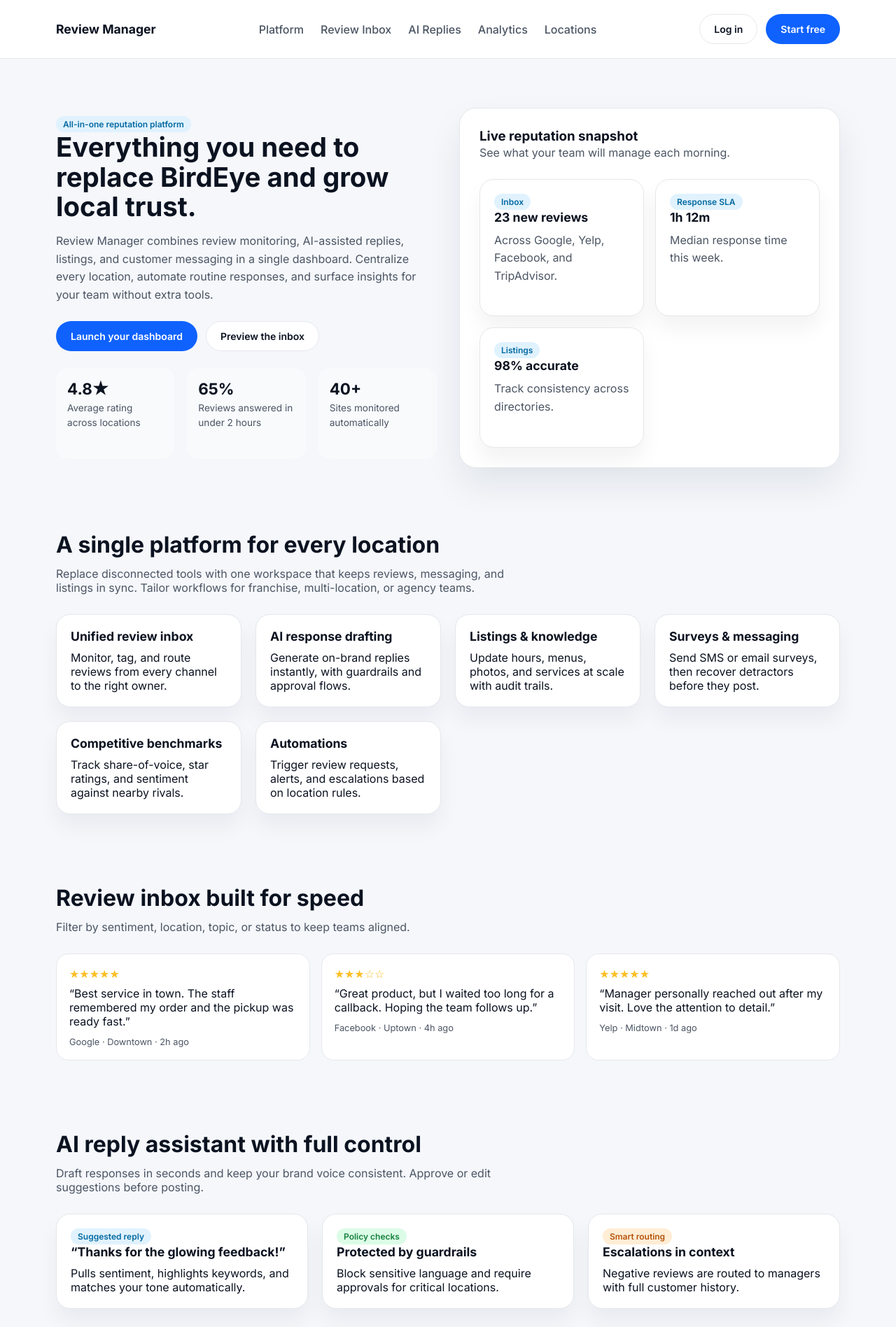
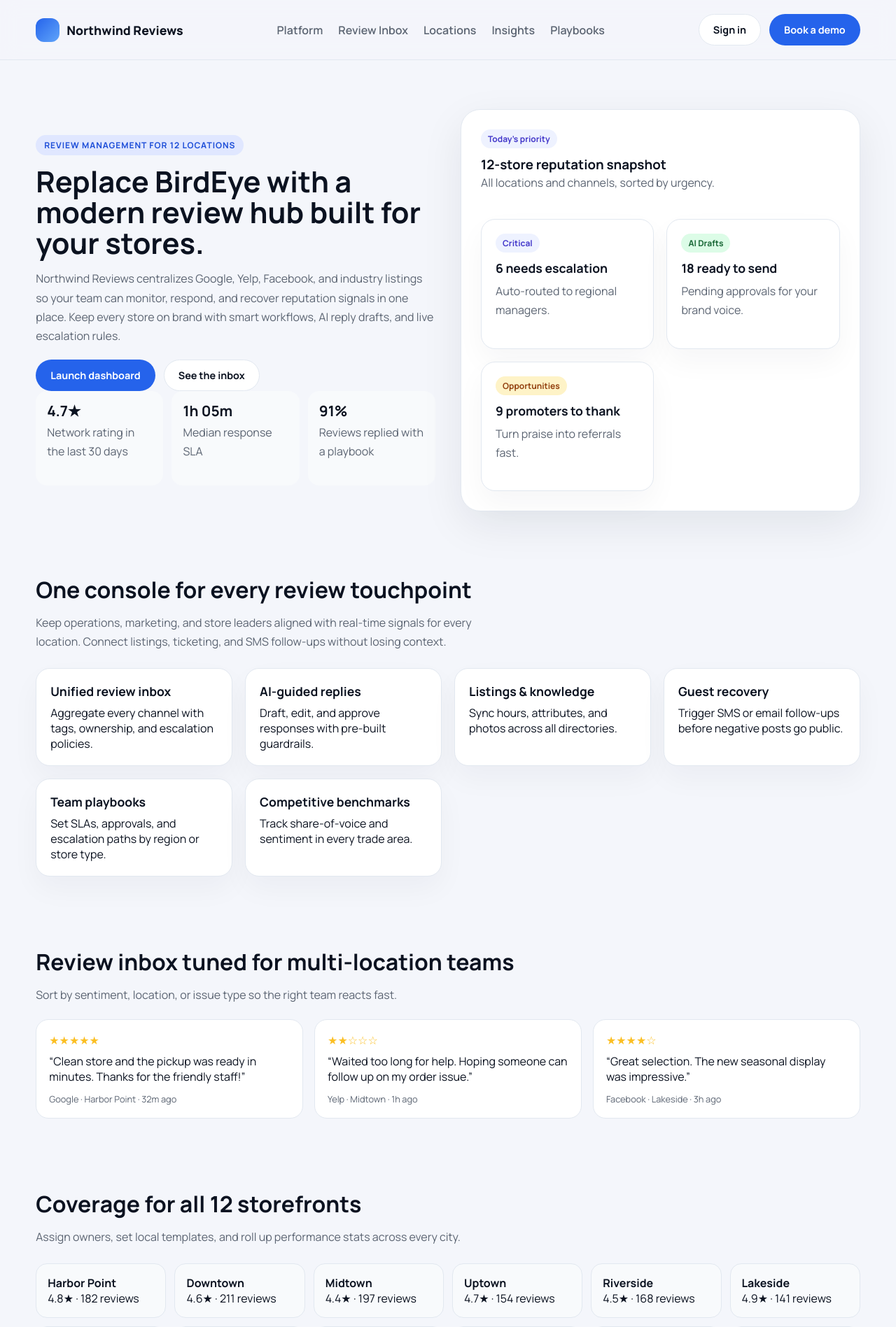
Before and after one commit to Brytonb16/Review-manager, a Python web app: template app/templates/index.html in a window 1280 px wide. Shown: the top 1897 px of the page at 70% size. Run offline with Jinja, Linux system fonts and the light colour scheme; the template is opened without the code that fills it, so the values that code supplies are empty.

Commit message:
Redesign review management landing page

```diff
--- a/app/templates/index.html
+++ b/app/templates/index.html
@@ -3,26 +3,28 @@
   <head>
     <meta charset="utf-8" />
     <meta name="viewport" content="width=device-width, initial-scale=1" />
-    <title>Review Manager | Reputation & Review Platform</title>
+    <title>Northwind Reviews | Multi-Location Review Management</title>
     <link rel="preconnect" href="https://fonts.googleapis.com" />
     <link rel="preconnect" href="https://fonts.gstatic.com" crossorigin />
     <link
-      href="https://fonts.googleapis.com/css2?family=Inter:wght@300;400;500;600;700&display=swap"
+      href="https://fonts.googleapis.com/css2?family=Manrope:wght@300;400;500;600;700;800&display=swap"
       rel="stylesheet"
     />
     <style>
       :root {
         color-scheme: light;
-        font-family: "Inter", system-ui, sans-serif;
+        font-family: "Manrope", system-ui, sans-serif;
         --ink: #0b1220;
-        --muted: #4b5563;
-        --accent: #0f62fe;
-        --accent-dark: #0043ce;
-        --card: #ffffff;
-        --bg: #f5f7fb;
-        --border: #e5e7eb;
-        --success: #13a36f;
+        --muted: #5b6472;
+        --accent: #2563eb;
+        --accent-dark: #1d4ed8;
+        --accent-soft: #e0e7ff;
+        --surface: #ffffff;
+        --surface-alt: #f8fafc;
+        --border: #e2e8f0;
+        --success: #10b981;
         --warning: #f59e0b;
+        --shadow: 0 20px 60px rgba(15, 23, 42, 0.08);
       }
 
       * {
@@ -32,7 +34,7 @@
       }
 
       body {
-        background: var(--bg);
+        background: #f4f6fb;
         color: var(--ink);
       }
 
@@ -41,17 +43,22 @@
         color: inherit;
       }
 
+      img {
+        max-width: 100%;
+        display: block;
+      }
+
       header {
         position: sticky;
         top: 0;
-        background: rgba(255, 255, 255, 0.92);
-        backdrop-filter: blur(12px);
+        backdrop-filter: blur(14px);
+        background: rgba(244, 246, 251, 0.9);
         border-bottom: 1px solid var(--border);
-        z-index: 10;
+        z-index: 20;
       }
 
       .container {
-        width: min(1120px, 92vw);
+        width: min(1200px, 92vw);
         margin: 0 auto;
       }
 
@@ -60,26 +67,43 @@
         align-items: center;
         justify-content: space-between;
         padding: 20px 0;
+        gap: 24px;
+      }
+
+      .logo {
+        font-weight: 800;
+        font-size: 1.1rem;
+        display: flex;
+        align-items: center;
+        gap: 10px;
+      }
+
+      .logo span {
+        display: inline-flex;
+        height: 34px;
+        width: 34px;
+        border-radius: 12px;
+        background: linear-gradient(135deg, #2563eb, #60a5fa);
       }
 
       .nav-links {
         display: flex;
-        gap: 24px;
-        font-weight: 500;
+        gap: 22px;
+        font-weight: 600;
         color: var(--muted);
       }
 
       .nav-cta {
         display: flex;
+        align-items: center;
         gap: 12px;
-        align-items: center;
       }
 
       .button {
         border-radius: 999px;
         padding: 12px 20px;
-        font-weight: 600;
-        font-size: 14px;
+        font-weight: 700;
+        font-size: 0.9rem;
         border: 1px solid transparent;
         display: inline-flex;
         align-items: center;
@@ -98,60 +122,70 @@
 
       .button.ghost {
         border-color: var(--border);
-        background: #fff;
+        background: var(--surface);
         color: var(--ink);
       }
 
       .hero {
-        padding: 70px 0 40px;
         display: grid;
         grid-template-columns: repeat(auto-fit, minmax(280px, 1fr));
-        gap: 32px;
+        gap: 36px;
         align-items: center;
+        padding: 70px 0 40px;
       }
 
       .hero h1 {
-        font-size: clamp(2.4rem, 3vw, 3.4rem);
-        line-height: 1.1;
+        font-size: clamp(2.6rem, 3vw, 3.5rem);
+        line-height: 1.05;
         margin-bottom: 16px;
       }
 
       .hero p {
-        font-size: 1rem;
         color: var(--muted);
-        line-height: 1.6;
-        margin-bottom: 24px;
+        line-height: 1.7;
+        margin-bottom: 20px;
+      }
+
+      .eyebrow {
+        display: inline-flex;
+        align-items: center;
+        gap: 8px;
+        font-size: 0.75rem;
+        font-weight: 700;
+        letter-spacing: 0.08em;
+        text-transform: uppercase;
+        background: var(--accent-soft);
+        color: var(--accent-dark);
+        padding: 6px 12px;
+        border-radius: 999px;
+        margin-bottom: 16px;
       }
 
       .hero-card {
-        background: var(--card);
-        border-radius: 24px;
+        background: var(--surface);
+        border-radius: 28px;
         padding: 28px;
-        box-shadow: 0 25px 50px rgba(15, 23, 42, 0.08);
+        box-shadow: var(--shadow);
         border: 1px solid var(--border);
+        display: grid;
+        gap: 18px;
       }
 
-      .metrics {
+      .stat-grid {
         display: grid;
-        grid-template-columns: repeat(auto-fit, minmax(160px, 1fr));
-        gap: 18px;
-        margin-top: 24px;
+        grid-template-columns: repeat(auto-fit, minmax(140px, 1fr));
+        gap: 12px;
       }
 
-      .metric {
-        background: #f8fafc;
+      .stat {
+        background: var(--surface-alt);
         border-radius: 16px;
-        padding: 16px;
+        padding: 14px 16px;
       }
 
-      .metric h3 {
-        font-size: 1.4rem;
+      .stat h3 {
+        font-size: 1.3rem;
         margin-bottom: 4px;
-      }
-
-      .metric p {
-        font-size: 0.85rem;
-        color: var(--muted);
       }
 
       .section {
@@ -164,14 +198,14 @@
       }
 
       .section p.lead {
+        max-width: 680px;
         color: var(--muted);
-        max-width: 640px;
-        margin-bottom: 28px;
+        line-height: 1.7;
       }
 
       .grid {
         display: grid;
-        gap: 20px;
+        gap: 18px;
       }
 
       .grid.three {
@@ -179,33 +213,34 @@
       }
 
       .card {
-        background: var(--card);
+        background: var(--surface);
         border-radius: 20px;
         padding: 20px;
         border: 1px solid var(--border);
-        box-shadow: 0 18px 30px rgba(15, 23, 42, 0.05);
+        box-shadow: 0 18px 40px rgba(15, 23, 42, 0.04);
       }
 
       .card h3 {
+        margin-bottom: 8px;
         font-size: 1.1rem;
-        margin-bottom: 10px;
       }
 
       .pill {
         display: inline-flex;
-        gap: 6px;
         align-items: center;
+        gap: 8px;
         font-size: 0.75rem;
-        background: #e0f2fe;
-        color: #0369a1;
-        padding: 4px 10px;
+        font-weight: 700;
+        padding: 5px 10px;
         border-radius: 999px;
-        font-weight: 600;
+        background: #eef2ff;
+        color: #4338ca;
+        margin-bottom: 10px;
       }
 
-      .reviews-board {
+      .board {
         display: grid;
-        grid-template-columns: repeat(auto-fit, minmax(260px, 1fr));
+        grid-template-columns: repeat(auto-fit, minmax(220px, 1fr));
         gap: 16px;
         margin-top: 20px;
       }
@@ -214,10 +249,10 @@
         border: 1px solid var(--border);
         border-radius: 18px;
         padding: 18px;
-        background: #fff;
+        background: var(--surface);
       }
 
-      .stars {
+      .review .stars {
         color: #fbbf24;
         margin-bottom: 8px;
       }
@@ -228,71 +263,62 @@
         margin-top: 12px;
       }
 
-      .dashboard {
+      .locations {
+        display: grid;
+        grid-template-columns: repeat(auto-fit, minmax(180px, 1fr));
+        gap: 12px;
+        margin-top: 24px;
+      }
+
+      .location {
+        padding: 16px;
+        border-radius: 16px;
+        background: var(--surface-alt);
+        border: 1px solid var(--border);
+      }
+
+      .insights {
         display: grid;
         grid-template-columns: repeat(auto-fit, minmax(220px, 1fr));
         gap: 16px;
+        margin-top: 24px;
       }
 
-      .chart {
-        height: 120px;
-        background: linear-gradient(120deg, #e0f2fe, #ede9fe);
-        border-radius: 16px;
-        position: relative;
-        overflow: hidden;
+      .insight {
+        padding: 20px;
+        border-radius: 18px;
+        background: linear-gradient(120deg, #eff6ff, #eef2ff);
+        border: 1px solid var(--border);
       }
 
-      .chart::after {
-        content: "";
-        position: absolute;
-        inset: 20px 24px;
-        border: 2px dashed rgba(15, 23, 42, 0.2);
-        border-radius: 12px;
+      .banner {
+        display: grid;
+        grid-template-columns: repeat(auto-fit, minmax(260px, 1fr));
+        gap: 20px;
+        align-items: center;
+        background: #0f172a;
+        color: #fff;
+        padding: 32px;
+        border-radius: 26px;
+      }
+
+      .banner p {
+        color: #cbd5f5;
+        line-height: 1.7;
       }
 
       footer {
-        padding: 40px 0 60px;
+        padding: 50px 0 70px;
         color: var(--muted);
       }
 
       .footer-grid {
         display: grid;
         grid-template-columns: repeat(auto-fit, minmax(200px, 1fr));
-        gap: 20px;
+        gap: 18px;
       }
 
-      .banner {
-        background: #0f172a;
-        color: #fff;
-        border-radius: 24px;
-        padding: 28px;
-        display: grid;
-        grid-template-columns: repeat(auto-fit, minmax(220px, 1fr));
-        gap: 18px;
-        align-items: center;
-      }
-
-      .banner p {
-        color: #cbd5f5;
-        line-height: 1.6;
-      }
-
-      .badge {
-        display: inline-flex;
-        align-items: center;
-        gap: 6px;
-        font-size: 0.75rem;
-        padding: 6px 10px;
-        border-radius: 999px;
-        background: rgba(255, 255, 255, 0.14);
-      }
-
-      .logo {
-        font-weight: 700;
-        font-size: 1.1rem;
-      }
-
-      @media (max-width: 768px) {
+      @media (max-width: 860px) {
         .nav-links {
           display: none;
         }
@@ -302,17 +328,17 @@
   <body>
     <header>
       <div class="container nav">
-        <div class="logo">Review Manager</div>
+        <div class="logo"><span></span>Northwind Reviews</div>
         <nav class="nav-links">
           <a href="#platform">Platform</a>
-          <a href="#reviews">Review Inbox</a>
-          <a href="#ai">AI Replies</a>
-          <a href="#analytics">Analytics</a>
+          <a href="#inbox">Review Inbox</a>
           <a href="#locations">Locations</a>
+          <a href="#insights">Insights</a>
+          <a href="#playbooks">Playbooks</a>
         </nav>
         <div class="nav-cta">
-          <a class="button ghost" href="#">Log in</a>
-          <a class="button primary" href="#">Start free</a>
+          <a class="button ghost" href="#">Sign in</a>
+          <a class="button primary" href="#">Book a demo</a>
         </div>
       </div>
     </header>
@@ -320,50 +346,53 @@
     <main>
       <section class="container hero">
         <div>
-          <span class="pill">All-in-one reputation platform</span>
-          <h1>Everything you need to replace BirdEye and grow local trust.</h1>
+          <span class="eyebrow">Review management for 12 locations</span>
+          <h1>Replace BirdEye with a modern review hub built for your stores.</h1>
           <p>
-            Review Manager combines review monitoring, AI-assisted replies, listings, and customer
-            messaging in a single dashboard. Centralize every location, automate routine responses,
-            and surface insights for your team without extra tools.
+            Northwind Reviews centralizes Google, Yelp, Facebook, and industry listings so your team
+            can monitor, respond, and recover reputation signals in one place. Keep every store on
+            brand with smart workflows, AI reply drafts, and live escalation rules.
           </p>
           <div class="nav-cta">
-            <a class="button primary" href="#">Launch your dashboard</a>
-            <a class="button ghost" href="#reviews">Preview the inbox</a>
+            <a class="button primary" href="#">Launch dashboard</a>
+            <a class="button ghost" href="#inbox">See the inbox</a>
           </div>
-          <div class="metrics">
-            <div class="metric">
-              <h3>4.8★</h3>
-              <p>Average rating across locations</p>
+          <div class="stat-grid">
+            <div class="stat">
+              <h3>4.7★</h3>
+              <p>Network rating in the last 30 days</p>
             </div>
-            <div class="metric">
-              <h3>65%</h3>
-              <p>Reviews answered in under 2 hours</p>
+            <div class="stat">
+              <h3>1h 05m</h3>
+              <p>Median response SLA</p>
             </div>
-            <div class="metric">
-              <h3>40+</h3>
-              <p>Sites monitored automatically</p>
+            <div class="stat">
+              <h3>91%</h3>
+              <p>Reviews replied with a playbook</p>
             </div>
           </div>
         </div>
         <div class="hero-card">
-          <h3>Live reputation snapshot</h3>
-          <p class="lead">See what your team will manage each morning.</p>
-          <div class="dashboard">
+          <div>
+            <span class="pill">Today’s priority</span>
+            <h3>12-store reputation snapshot</h3>
+            <p class="lead">All locations and channels, sorted by urgency.</p>
+          </div>
+          <div class="grid three">
             <div class="card">
-              <span class="pill">Inbox</span>
-              <h3>23 new reviews</h3>
-              <p>Across Google, Yelp, Facebook, and TripAdvisor.</p>
+              <span class="pill">Critical</span>
+              <h3>6 needs escalation</h3>
+              <p>Auto-routed to regional managers.</p>
             </div>
             <div class="card">
-              <span class="pill">Response SLA</span>
-              <h3>1h 12m</h3>
-              <p>Median response time this week.</p>
+              <span class="pill" style="background:#dcfce7;color:#166534;">AI Drafts</span>
+              <h3>18 ready to send</h3>
+              <p>Pending approvals for your brand voice.</p>
             </div>
             <div class="card">
-              <span class="pill">Listings</span>
-              <h3>98% accurate</h3>
-              <p>Track consistency across directories.</p>
+              <span class="pill" style="background:#fef3c7;color:#92400e;">Opportunities</span>
+              <h3>9 promoters to thank</h3>
+              <p>Turn praise into referrals fast.</p>
             </div>
           </div>
         </div>
@@ -371,130 +400,123 @@
 
       <section class="section" id="platform">
         <div class="container">
-          <h2>A single platform for every location</h2>
+          <h2>One console for every review touchpoint</h2>
           <p class="lead">
-            Replace disconnected tools with one workspace that keeps reviews, messaging, and listings
-            in sync. Tailor workflows for franchise, multi-location, or agency teams.
+            Keep operations, marketing, and store leaders aligned with real-time signals for every
+            location. Connect listings, ticketing, and SMS follow-ups without losing context.
           </p>
-          <div class="grid three">
+          <div class="grid three" style="margin-top: 24px;">
             <div class="card">
               <h3>Unified review inbox</h3>
-              <p>Monitor, tag, and route reviews from every channel to the right owner.</p>
+              <p>Aggregate every channel with tags, ownership, and escalation policies.</p>
             </div>
             <div class="card">
-              <h3>AI response drafting</h3>
-              <p>Generate on-brand replies instantly, with guardrails and approval flows.</p>
+              <h3>AI-guided replies</h3>
+              <p>Draft, edit, and approve responses with pre-built guardrails.</p>
             </div>
             <div class="card">
               <h3>Listings & knowledge</h3>
-              <p>Update hours, menus, photos, and services at scale with audit trails.</p>
+              <p>Sync hours, attributes, and photos across all directories.</p>
             </div>
             <div class="card">
-              <h3>Surveys & messaging</h3>
-              <p>Send SMS or email surveys, then recover detractors before they post.</p>
+              <h3>Guest recovery</h3>
+              <p>Trigger SMS or email follow-ups before negative posts go public.</p>
+            </div>
+            <div class="card">
+              <h3>Team playbooks</h3>
+              <p>Set SLAs, approvals, and escalation paths by region or store type.</p>
             </div>
             <div class="card">
               <h3>Competitive benchmarks</h3>
-              <p>Track share-of-voice, star ratings, and sentiment against nearby rivals.</p>
-            </div>
-            <div class="card">
-              <h3>Automations</h3>
-              <p>Trigger review requests, alerts, and escalations based on location rules.</p>
+              <p>Track share-of-voice and sentiment in every trade area.</p>
             </div>
           </div>
         </div>
       </section>
 
-      <section class="section" id="reviews">
+      <section class="section" id="inbox">
         <div class="container">
-          <h2>Review inbox built for speed</h2>
-          <p class="lead">Filter by sentiment, location, topic, or status to keep teams aligned.</p>
-          <div class="reviews-board">
+          <h2>Review inbox tuned for multi-location teams</h2>
+          <p class="lead">Sort by sentiment, location, or issue type so the right team reacts fast.</p>
+          <div class="board">
             <div class="review">
               <div class="stars">★★★★★</div>
-              <p>
-                “Best service in town. The staff remembered my order and the pickup was ready fast.”
-              </p>
-              <div class="meta">Google · Downtown · 2h ago</div>
+              <p>“Clean store and the pickup was ready in minutes. Thanks for the friendly staff!”</p>
+              <div class="meta">Google · Harbor Point · 32m ago</div>
             </div>
             <div class="review">
-              <div class="stars">★★★☆☆</div>
-              <p>
-                “Great product, but I waited too long for a callback. Hoping the team follows up.”
-              </p>
-              <div class="meta">Facebook · Uptown · 4h ago</div>
+              <div class="stars">★★☆☆☆</div>
+              <p>“Waited too long for help. Hoping someone can follow up on my order issue.”</p>
+              <div class="meta">Yelp · Midtown · 1h ago</div>
             </div>
             <div class="review">
-              <div class="stars">★★★★★</div>
-              <p>
-                “Manager personally reached out after my visit. Love the attention to detail.”
-              </p>
-              <div class="meta">Yelp · Midtown · 1d ago</div>
-            </div>
-          </div>
-        </div>
-      </section>
-
-      <section class="section" id="ai">
-        <div class="container">
-          <h2>AI reply assistant with full control</h2>
-          <p class="lead">
-            Draft responses in seconds and keep your brand voice consistent. Approve or edit
-            suggestions before posting.
-          </p>
-          <div class="grid three">
-            <div class="card">
-              <span class="pill">Suggested reply</span>
-              <h3>“Thanks for the glowing feedback!”</h3>
-              <p>Pulls sentiment, highlights keywords, and matches your tone automatically.</p>
-            </div>
-            <div class="card">
-              <span class="pill" style="background:#dcfce7;color:#15803d;">Policy checks</span>
-              <h3>Protected by guardrails</h3>
-              <p>Block sensitive language and require approvals for critical locations.</p>
-            </div>
-            <div class="card">
-              <span class="pill" style="background:#ffedd5;color:#b45309;">Smart routing</span>
-              <h3>Escalations in context</h3>
-              <p>Negative reviews are routed to managers with full customer history.</p>
-            </div>
-          </div>
-        </div>
-      </section>
-
-      <section class="section" id="analytics">
-        <div class="container">
-          <h2>Reporting that highlights what matters</h2>
-          <p class="lead">Track rating trends, sentiment shifts, and response SLAs in one view.</p>
-          <div class="grid three">
-            <div class="card">
-              <h3>Weekly rating trend</h3>
-              <div class="chart"></div>
-            </div>
-            <div class="card">
-              <h3>Response time</h3>
-              <div class="chart"></div>
-            </div>
-            <div class="card">
-              <h3>Sentiment mix</h3>
-              <div class="chart"></div>
+              <div class="stars">★★★★☆</div>
+              <p>“Great selection. The new seasonal display was impressive.”</p>
+              <div class="meta">Facebook · Lakeside · 3h ago</div>
             </div>
           </div>
         </div>
       </section>
 
       <section class="section" id="locations">
+        <div class="container">
+          <h2>Coverage for all 12 storefronts</h2>
+          <p class="lead">
+            Assign owners, set local templates, and roll up performance stats across every city.
+          </p>
+          <div class="locations">
+            <div class="location"><strong>Harbor Point</strong><br />4.8★ · 182 reviews</div>
+            <div class="location"><strong>Downtown</strong><br />4.6★ · 211 reviews</div>
+            <div class="location"><strong>Midtown</strong><br />4.4★ · 197 reviews</div>
+            <div class="location"><strong>Uptown</strong><br />4.7★ · 154 reviews</div>
+            <div class="location"><strong>Riverside</strong><br />4.5★ · 168 reviews</div>
+            <div class="location"><strong>Lakeside</strong><br />4.9★ · 141 reviews</div>
+            <div class="location"><strong>Westgate</strong><br />4.6★ · 133 reviews</div>
+            <div class="location"><strong>Hillcrest</strong><br />4.8★ · 119 reviews</div>
+            <div class="location"><strong>South Park</strong><br />4.3★ · 175 reviews</div>
+            <div class="location"><strong>East Market</strong><br />4.7★ · 162 reviews</div>
+            <div class="location"><strong>Northfield</strong><br />4.5★ · 148 reviews</div>
+            <div class="location"><strong>Maple Grove</strong><br />4.8★ · 136 reviews</div>
+          </div>
+        </div>
+      </section>
+
+      <section class="section" id="insights">
+        <div class="container">
+          <h2>Insights your operators can act on</h2>
+          <p class="lead">
+            Turn review data into weekly scorecards, staffing priorities, and merchandising updates.
+          </p>
+          <div class="insights">
+            <div class="insight">
+              <h3>Top themes</h3>
+              <p>Staff friendliness, speedy pickup, and cleanliness are trending positive.</p>
+            </div>
+            <div class="insight">
+              <h3>At-risk locations</h3>
+              <p>Two locations need response SLA coverage on weekends.</p>
+            </div>
+            <div class="insight">
+              <h3>Response impact</h3>
+              <p>Stores that reply within 2 hours are lifting ratings by +0.3★.</p>
+            </div>
+          </div>
+        </div>
+      </section>
+
+      <section class="section" id="playbooks">
         <div class="container banner">
           <div>
-            <span class="badge">Multi-location ready</span>
-            <h2>Manage every storefront from one login</h2>
+            <span class="eyebrow" style="background: rgba(255,255,255,0.16); color: #fff;">Playbooks</span>
+            <h2>Automate what’s repeatable, personalize what matters.</h2>
           </div>
           <p>
-            Assign teams, configure location-specific templates, and keep your data clean with
-            real-time directory sync. Perfect for franchises, agencies, and enterprise brands.
+            Build response templates, set escalation rules, and schedule review campaigns that keep
+            every location compliant without sacrificing tone. Integrations with Slack, email, and
+            ticketing keep everyone aligned.
           </p>
           <div>
-            <a class="button primary" href="#">Book a demo</a>
+            <a class="button primary" href="#">Schedule onboarding</a>
           </div>
         </div>
       </section>
@@ -503,20 +525,20 @@
     <footer>
       <div class="container footer-grid">
         <div>
-          <div class="logo">Review Manager</div>
-          <p>Replace BirdEye with a flexible, modern reputation experience.</p>
+          <div class="logo"><span></span>Northwind Reviews</div>
+          <p>Review management for multi-location brands that want more than a star rating.</p>
         </div>
         <div>
           <h4>Platform</h4>
-          <p>Reviews · Messaging · Listings · Surveys</p>
+          <p>Inbox · Playbooks · Listings · Messaging</p>
         </div>
         <div>
-          <h4>Resources</h4>
-          <p>Support · Integrations · API Docs · Security</p>
+          <h4>Insights</h4>
+          <p>Scorecards · Competitive view · Sentiment</p>
         </div>
         <div>
           <h4>Contact</h4>
-          <p>hello@reviewmanager.app · (555) 123-4567</p>
+          <p>hello@northwindreviews.com · (555) 014-2400</p>
         </div>
       </div>
     </footer>
```
